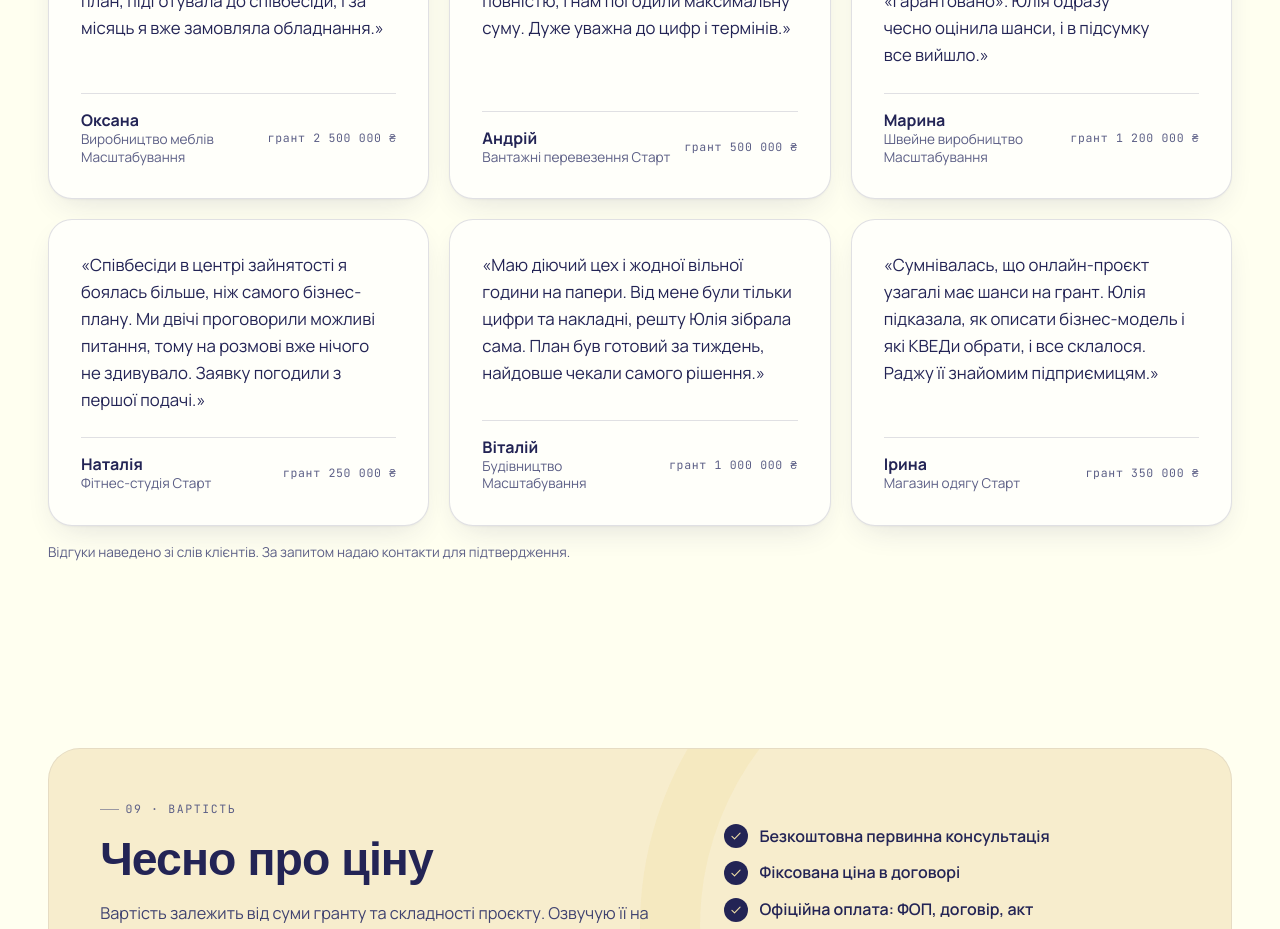
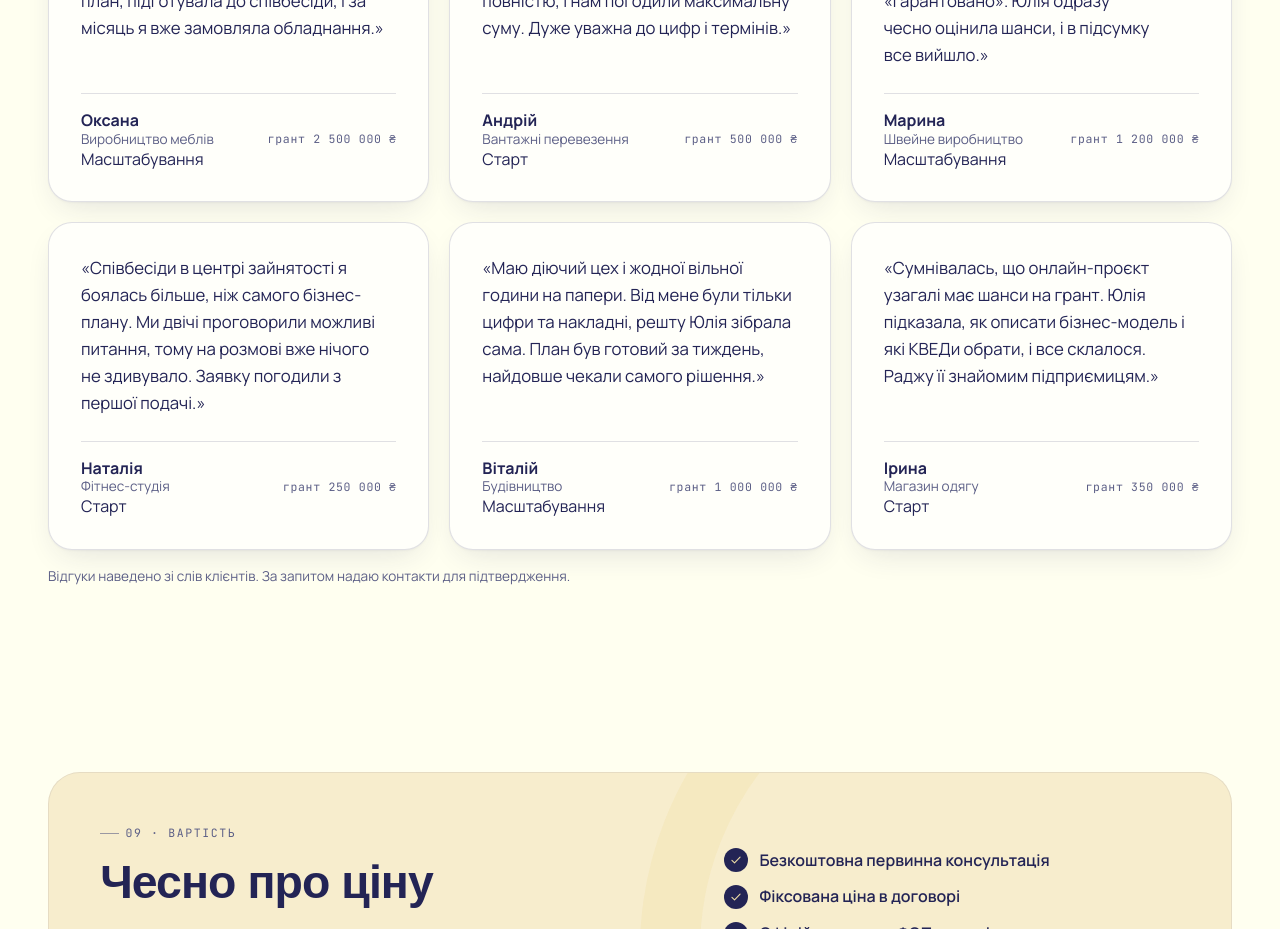
Before and after one commit to SerhiiOberemchuk/julia-grant, a Next.js app: page / in a window 1280 px wide. Shown: the part 8700-9629 px from the top of the page. Built offline with nearby package versions, Linux system fonts and the light colour scheme; no server answers; a web font is replaced by a local one.

Commit message:
Update Testimonials.tsx

```diff
--- a/src/components/sections/Testimonials.tsx
+++ b/src/components/sections/Testimonials.tsx
@@ -38,7 +38,8 @@ export function Testimonials() {
                   ) : null}
                   <div className={s.who}>
                     <cite className={s.name}>{it.name}</cite>
-                    <span className={s.role}>{it.niche}{' '}{it.direction}</span>
+                    <span className={s.role}>{it.niche}</span>
+                    <span className={s.company}>{it.direction}</span>
                   </div>
                   <span className={`${s.sum} num`}>грант {it.sum}</span>
                 </footer>
```
